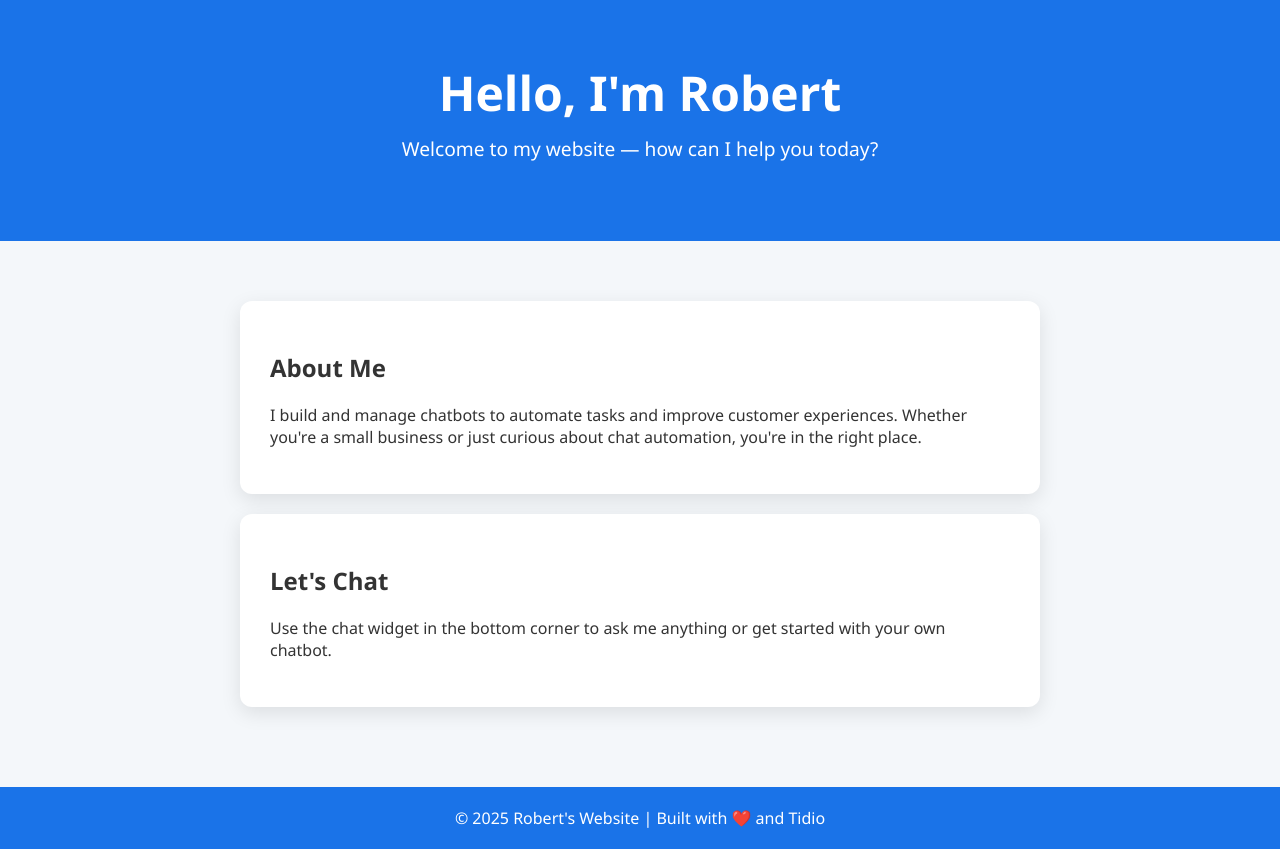
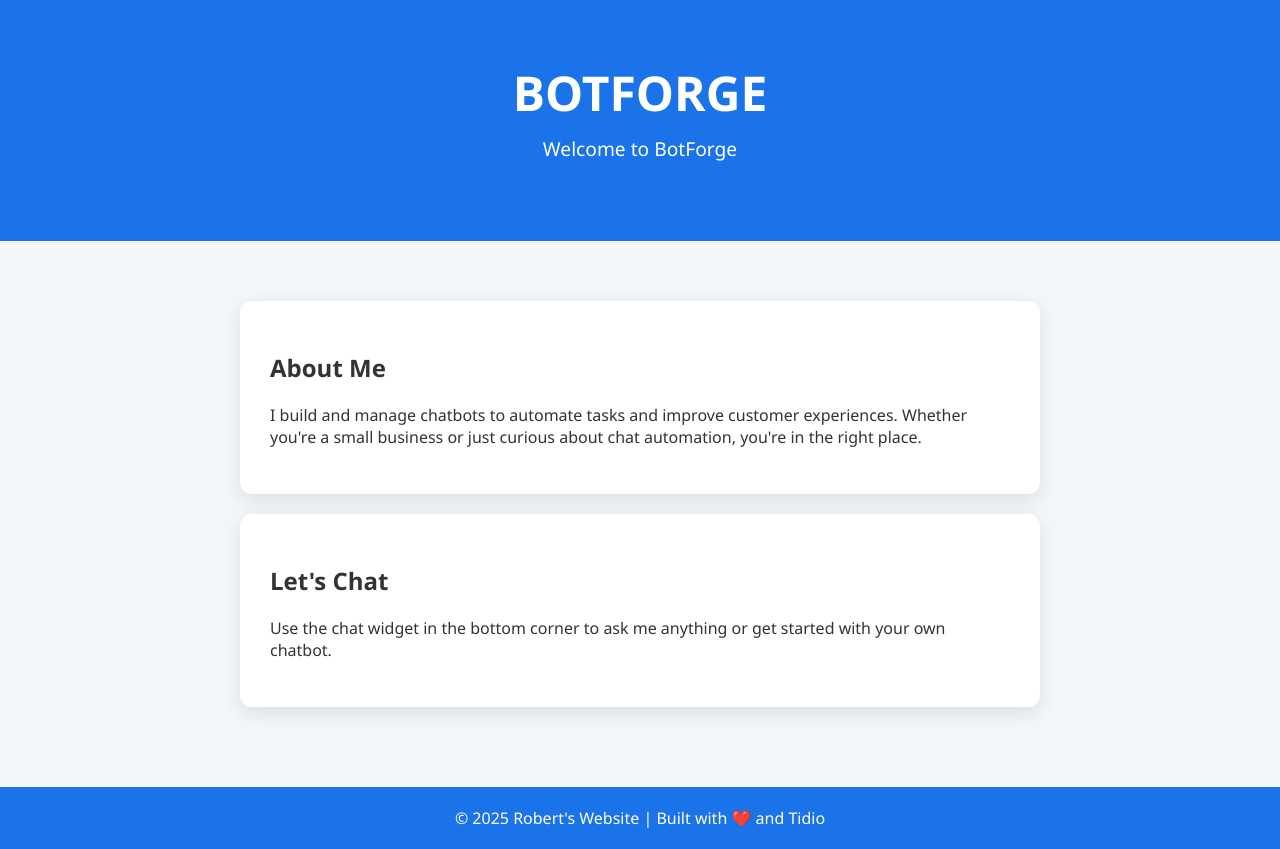
Before and after one commit to robertfilip/cha7b07w3bs173, a plain HTML site: page index.html in a window 1280 px wide. Drawn offline with Linux system fonts and the light colour scheme.

Commit message:
Update index.html

```diff
--- a/index.html
+++ b/index.html
@@ -3,7 +3,7 @@
 <head>
   <meta charset="UTF-8" />
   <meta name="viewport" content="width=device-width, initial-scale=1.0" />
-  <title>Welcome to My Website</title>
+  <title>Welcome to BotForge</title>
   <style>
     body {
       margin: 0;
@@ -61,8 +61,8 @@
 <body>
 
   <header>
-    <h1>Hello, I'm Robert</h1>
-    <p>Welcome to my website — how can I help you today?</p>
+    <h1>BOTFORGE</h1>
+    <p>Welcome to BotForge</p>
   </header>
 
   <section>
```
